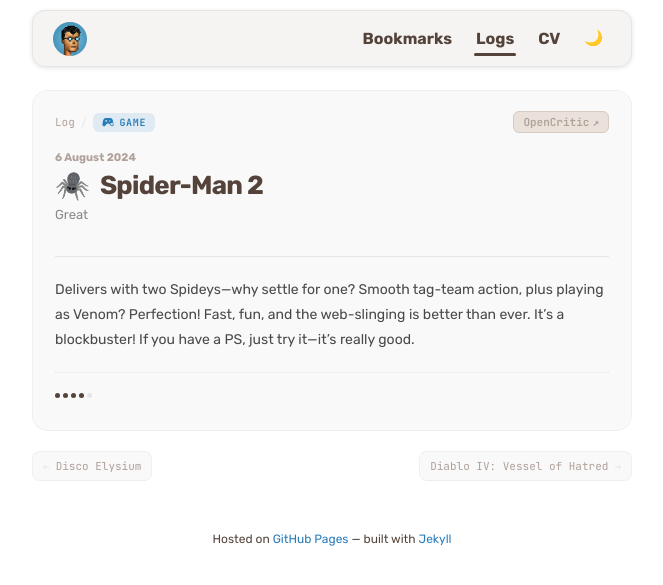
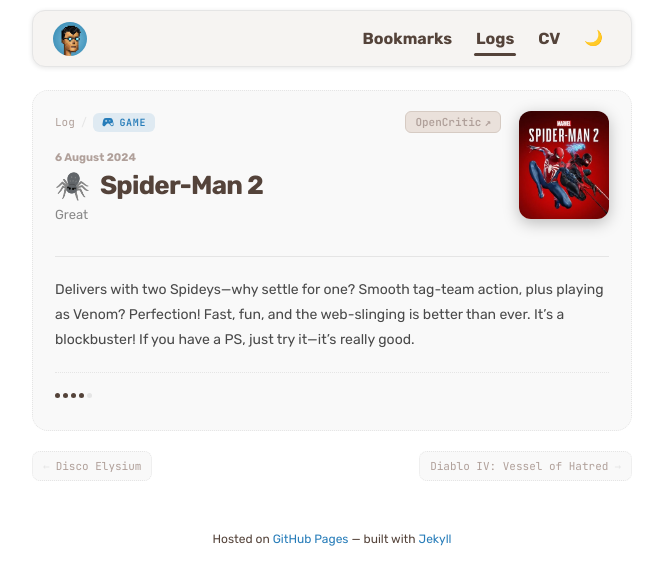
Before and after one commit to alobanov/alobanov.github.io, a Jekyll site: the page built from _logs/2024-08-06-spiderman2-log.md, in a window 1280 px wide. Shown: the top 585 px of the page, without its empty margins (308-971 px from the left). Built offline with Jekyll 4.4.1, drawn with Linux system fonts in a browser that asks for light colours.

Commit message:
feat(logs): add poster for Spider-Man 2 game

```diff
--- a/_logs/2024-08-06-spiderman2-log.md
+++ b/_logs/2024-08-06-spiderman2-log.md
@@ -7,6 +7,7 @@
 icon: "🕷️"
 verdict: "Great"
 link: https://opencritic.com/game/15052/marvels-spider-man-2
+poster: "/assets/img/posters/2024-08-06-spiderman2-log.jpg"
 ---
 
 > Delivers with two Spideys—why settle for one? Smooth tag-team action, plus playing as Venom? Perfection! Fast, fun, and the web-slinging is better than ever. It’s a blockbuster! If you have a PS, just try it—it’s really good.
```
Also changed, not shown: assets/img/posters/2024-08-06-spiderman2-log.jpg (added).
